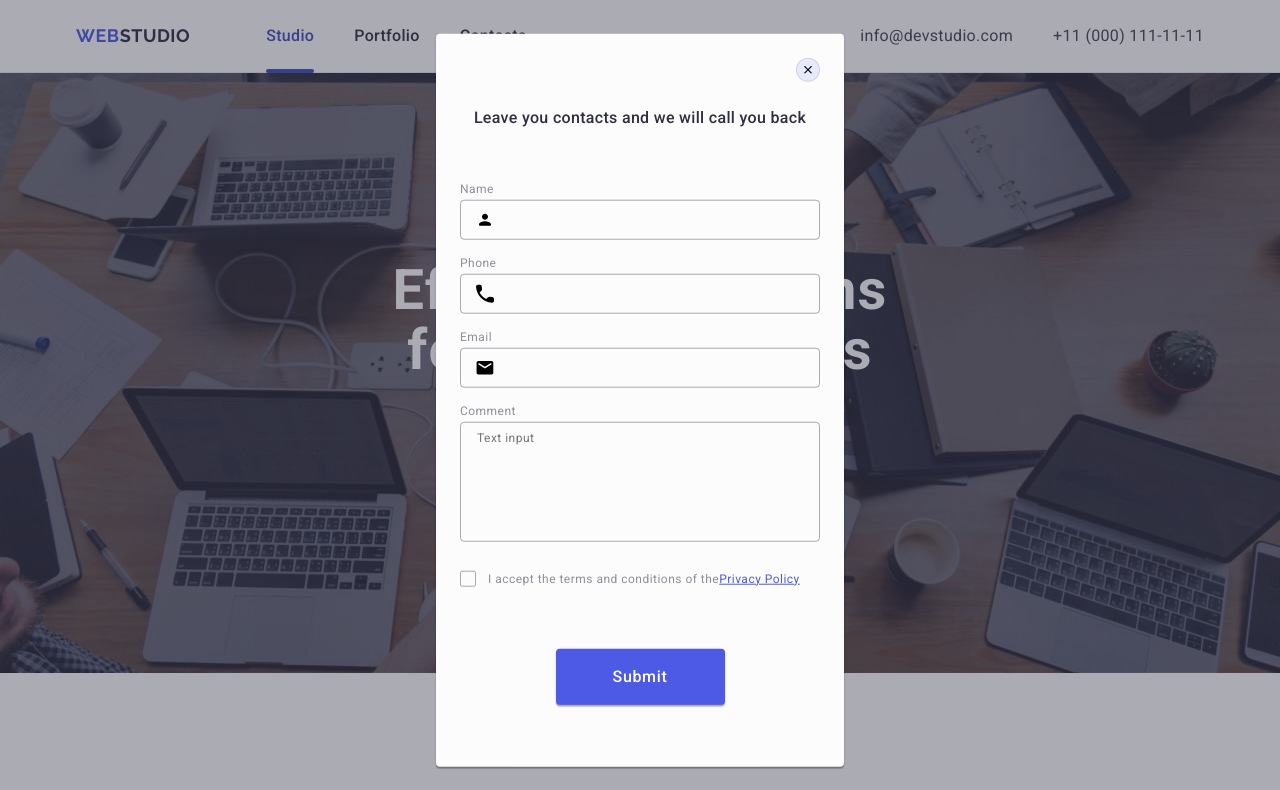
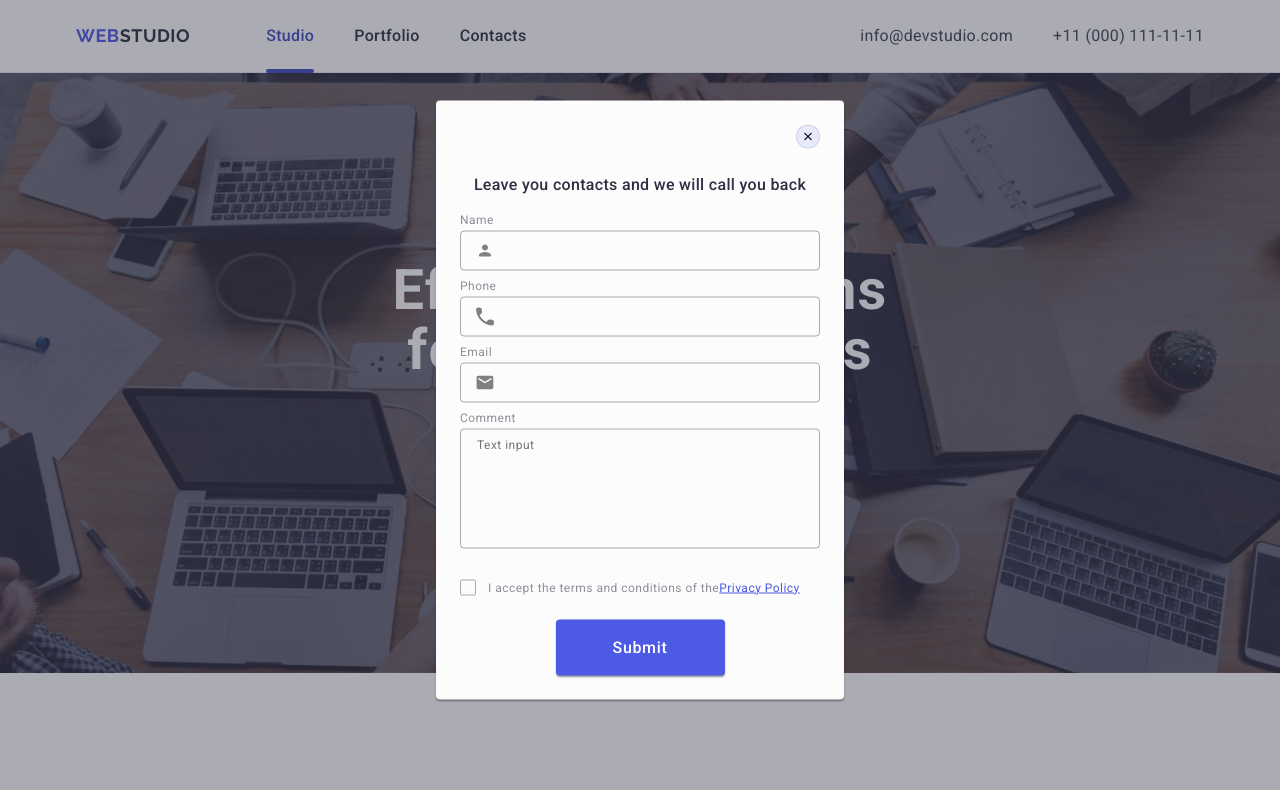
Before and after one commit to Ihorsoft/goit-markup-hw-05, a plain HTML site: page index.html in a window 1280 px wide. Shown: the top 790 px of the page. Drawn offline with nearby package versions, Linux system fonts and the light colour scheme.

Commit message:
after mentor

```diff
--- a/css/styles.css
+++ b/css/styles.css
@@ -675,7 +675,7 @@ height: 40px;
     /* visibility 250ms cubic-bezier(0.4, 0, 0.2, 1);*/
     box-shadow: 0px 1px 1px rgba(0, 0, 0, 0.14),
     0px 1px 3px rgba(0, 0, 0, 0.12), 0px 2px 1px rgba(0, 0, 0, 0.2);
-    /*padding: 72px 24px 24px 24px; */
+    padding: 72px 24px 24px 24px;
 
     }
     /* padding: 40px; */
@@ -727,21 +727,26 @@ height: 40px;
         letter-spacing: 0.02em;
         text-align: center;
     margin-bottom: 16px;
-      padding: 72px 24px 24px 24px;
+      /* padding: 72px 24px 24px 24px; */
       color: #2E2F42;
 }
 
 .modal-form {
-    padding: 12px 24px 0 24px;
+  /*  padding: 12px 24px 0 24px;*/
 }
 
 .modal-field {
-    margin-bottom:16px;
+    margin-bottom: 8px;
  /* padding: 0 0 12px 24px; */
 }
 
+.modal-field-textarea {
+    margin-bottom: 16px;
+    /* padding: 0 0 12px 24px; */
+}
+
 .modal-field-agree {
-    display: flex;
+  /*  display: flex; */
    align-items: center;
        cursor: pointer;
 
@@ -755,7 +760,7 @@ height: 40px;
 
 .modal-icon-agree {
   /* position: absolute; */
-   margin-bottom: 6px;
+  /* margin-bottom: 6px; */
    /* left: 12px;*/
    /* top: 50%;*/
    /* transform: translateY(-50%);*/
@@ -882,7 +887,8 @@ label {
     top: 50%;
     transform: translateY(-50%);
     transition: fill 250ms cubic-bezier(0.4, 0, 0.2, 1);
-  /* fill:#404BBF; */
+    fill: grey;
+
 }
 
 
@@ -972,7 +978,8 @@ width: 100%;
         line-height: 1.5;
         letter-spacing: 0.04em;
         cursor: pointer;
-        margin: 62px auto;
+       /* margin: 62px auto;*/
+       margin: 0 auto;
         box-shadow: 0 1px 1px 0 rgba(0, 0, 0, 0.14), 0 1px 3px 0 rgba(0, 0, 0, 0.12), 0 2px 1px 0 rgba(0, 0, 0, 0.2);
 
         display: block;
--- a/index.html
+++ b/index.html
@@ -535,7 +535,7 @@
                 </div>
             </div>
 
-            <div class="modal-field">
+            <div class="modal-field-textarea">
                  <label class="modal-label" for="user-comment">Comment</label>
                     <textarea
                     class="modal-textarea"
```
